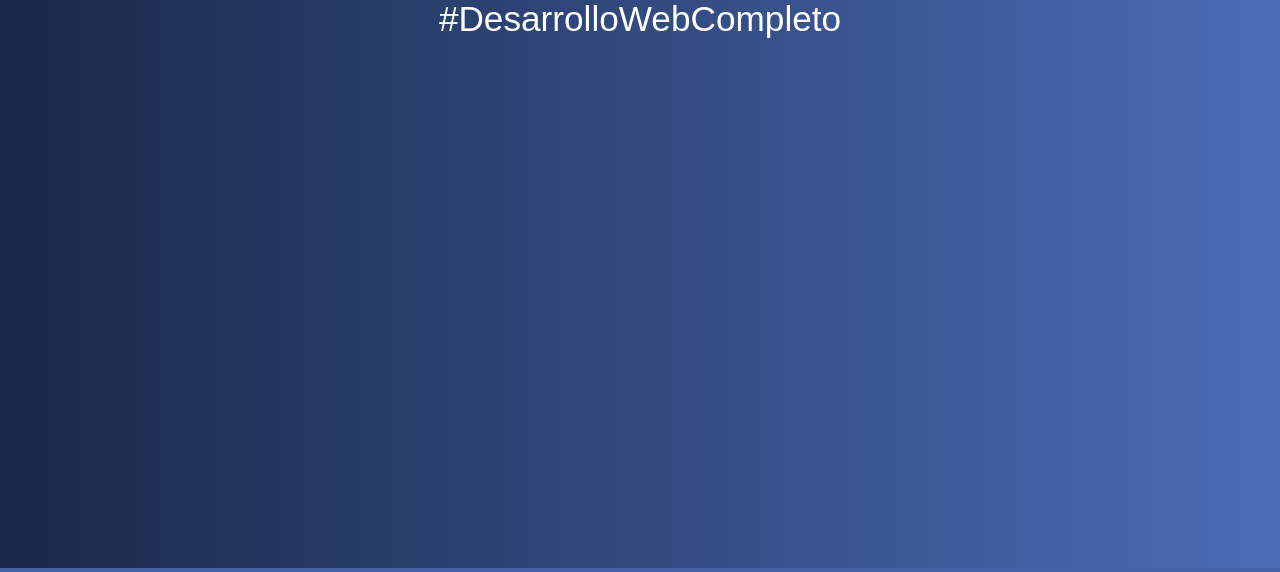
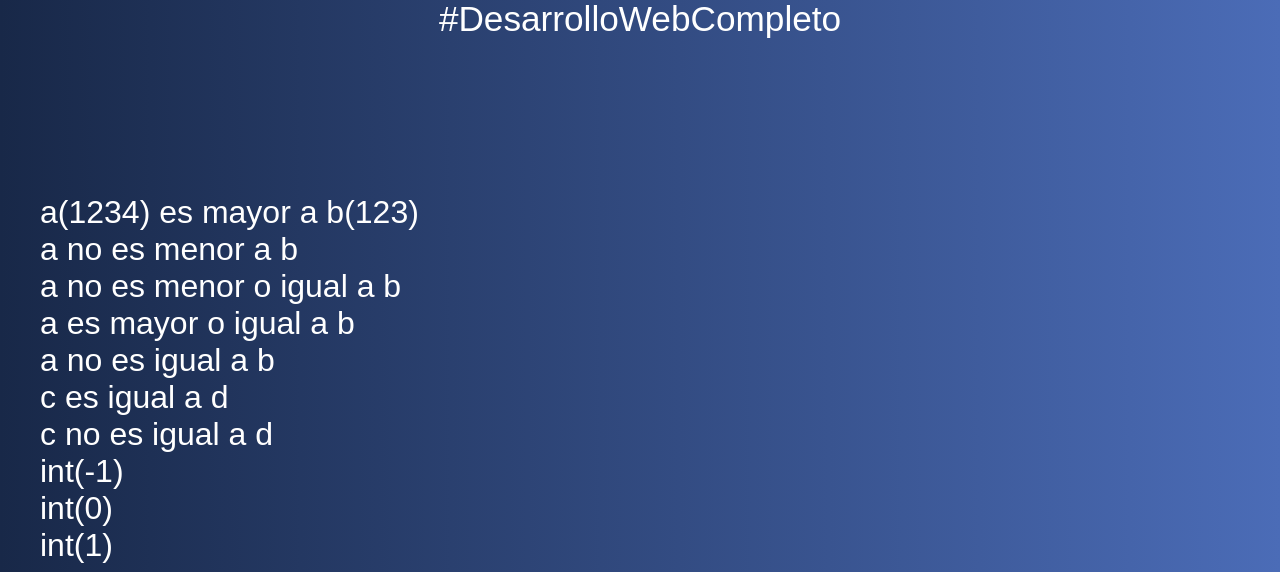
Before and after one commit to AlaskaBlackSB/introduccion-PHP, a PHP site: page /05-comparacion.php in a window 1280 px wide. Shown: the part 232-804 px from the top of the page. Run offline with PHP 8.4, Linux system fonts and the light colour scheme.

Commit message:
Terminé el contenido del archivo 05-comparaciones.php

```diff
--- a/05-comparacion.php
+++ b/05-comparacion.php
@@ -1,7 +1,85 @@
 <?php include 'includes/header.php';
 
+$a = 1234;
+$b = 123;
+$c = 123;
+$d = "123";
 
+if ($a > $b) {
+    echo "a(", $a ,") es mayor a b(", $b, ")";
+} else {
+    echo "a(", $a ,") no es mayor a b(", $b, ")";
+}
 
+echo "<br>"; //Salto de línea
 
+if ($a < $b) {
+    echo "a es menor a b";
+} else {
+    echo "a no es menor a b";
+}
+
+echo "<br>"; //Salto de línea
+
+if ($a <= $b) {
+    echo "a es menor o igual a b";
+} else {
+    echo "a no es menor o igual a b";
+}
+
+echo "<br>"; //Salto de línea
+
+if ($a >= $b) {
+    echo "a es mayor o igual a b";
+} else {
+    echo "a no es mayor o igual a b";
+}
+
+echo "<br>"; //Salto de línea
+
+if ($a == $b) {
+    echo "a es igual a b";
+} else {
+    echo "a no es igual a b";
+}
+
+echo "<br>"; //Salto de línea
+
+//Este comparador hace un cast para que las dos variables sean de l mismo tipo y despues compara
+if ($c == $d) {
+    echo "c es igual a d";
+} else {
+    echo "c no es igual a d";
+}
+
+echo "<br>"; //Salto de línea
+
+//Compara datos del mismo tipo
+if ($c === $d) {
+    echo "c es igual a d";
+} else {
+    echo "c no es igual a d";
+}
+
+echo "<br>"; //Salto de línea
+
+/* Comparador <=>:
+    -Devuelve -1 si el numero de la izquierda es menor al de la derecha
+    -Devuelve 0 si el numero de la izquierda igual al de la derecha
+    -Devuelve 1 si el numero de la izquierda es mayor al de la derecha
+*/
+
+//Devuelve -1
+var_dump($b <=> $a);
+
+echo "<br>"; //Salto de línea
+
+//Devuelve 0
+var_dump($b <=> $c);
+
+echo "<br>"; //Salto de línea
+
+//Devuelve 1
+var_dump($a <=> $b);
 
 include 'includes/footer.php';
```
